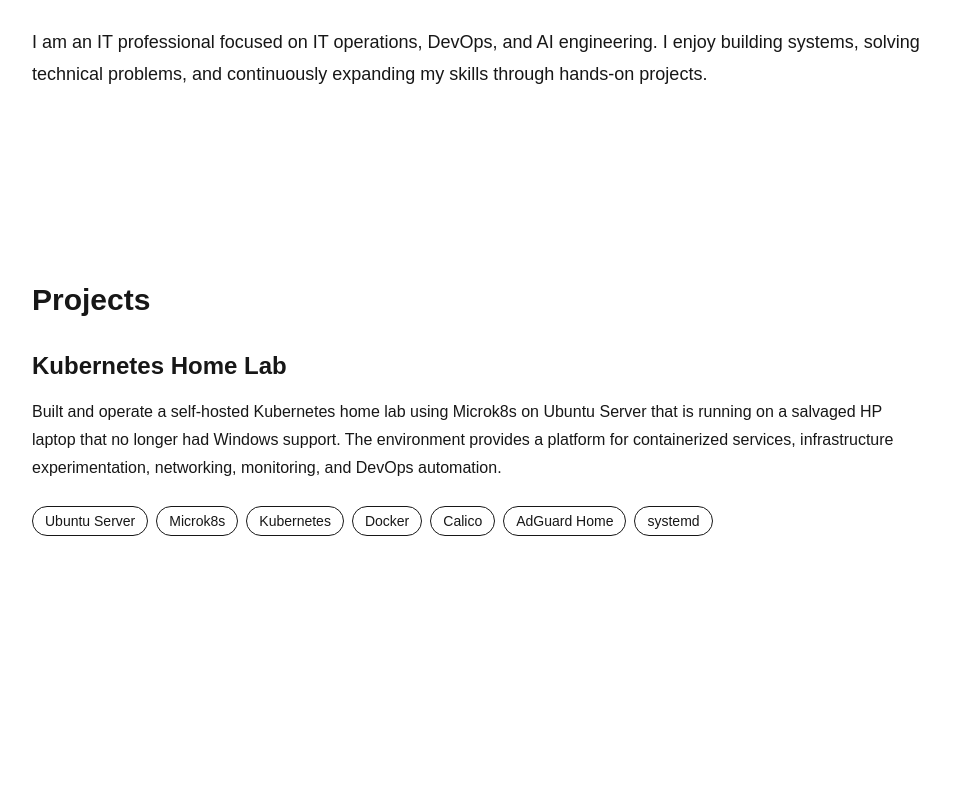
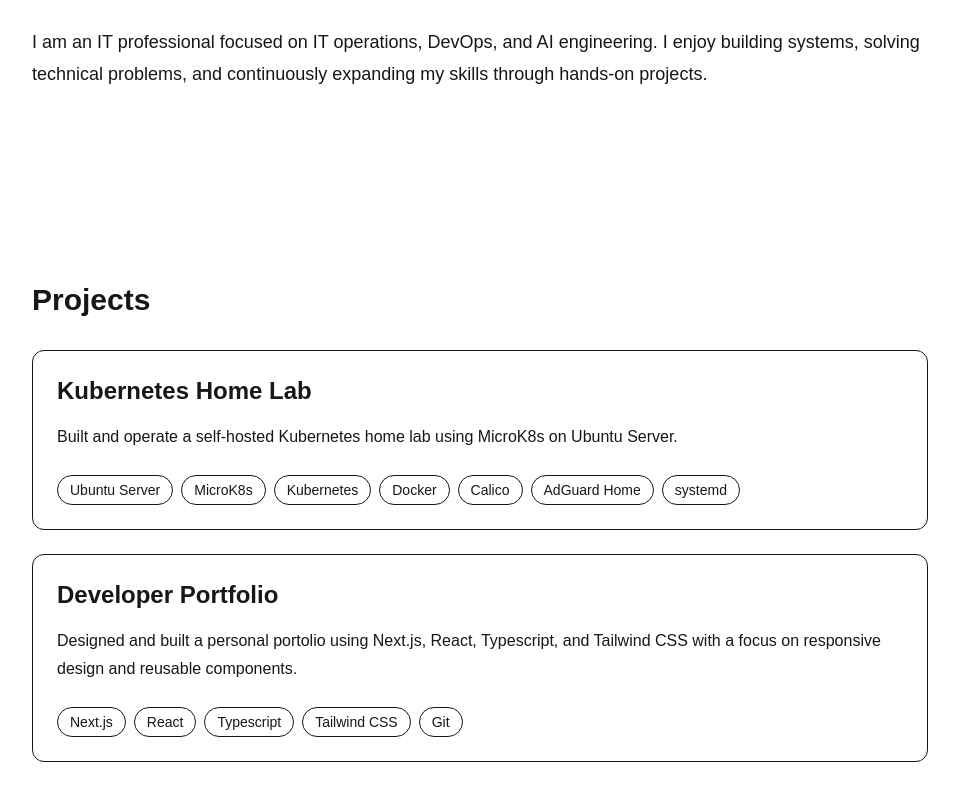
Before and after one commit to ivelwen/portfolio, a Next.js app: page / in a window 1280 px wide. Shown: the part 991-1791 px from the top of the page, without its empty margins (160-1119 px from the left). Before the commit the page ends 1623 px from the top, so only its background shows below. Built offline with nearby package versions, Linux system fonts and the light colour scheme.

Commit message:
Learned and implemented reusable project cards

```diff
--- /dev/null
+++ b/src/components/ProjectCard.tsx
@@ -0,0 +1,27 @@
+type ProjectCardProps = {
+    title: string;
+    description: string;
+    technologies: string[];
+    };
+
+export default function ProjectCard({
+    title,
+    description,
+    technologies,
+}: ProjectCardProps) {
+    return (
+        <article className="rounded-xl border p-6 transition-all hover:border-gray-500 hover:shadow-lg">
+            <h3 className="text-2xl font-semibold">{title}</h3>
+
+            <p className="mt-4 leading-7">{description}</p>
+
+            <div className="mt-6 flex flex-wrap gap-2">
+                {technologies.map((technology) => (
+                    <span key={technology} className="rounded-full border px-3 py-1 text-sm">
+                        {technology}
+                    </span>
+            ))}
+        </div>
+    </article>
+    );
+}
--- a/src/components/Projects.tsx
+++ b/src/components/Projects.tsx
@@ -1,30 +1,49 @@
-const technologies = [
+import ProjectCard from "@/components/ProjectCard";
+
+type Project = {
+    title: string;
+    description: string;
+    technologies: string[];
+};
+
+const projects: Project[] = [
+    {
+    title: "Kubernetes Home Lab",
+    description: "Built and operate a self-hosted Kubernetes home lab using MicroK8s on Ubuntu Server.",
+    technologies: [
           "Ubuntu Server",
-    "Microk8s",
+          "MicroK8s",
           "Kubernetes",
           "Docker",
           "Calico",
           "AdGuard Home",
-    "systemd"
+          "systemd",
+        ],
+    },
+    {
+        title: "Developer Portfolio",
+        description: "Designed and built a personal portolio using Next.js, React, Typescript, and Tailwind CSS with a focus on responsive design and reusable components.",
+        technologies: [
+            "Next.js",
+            "React",
+            "Typescript",
+            "Tailwind CSS",
+            "Git",
+        ],
+    },
 ];
+
 
 export default function Projects() {
     return (
         <section id="projects" className="px-6 py-24">
             <div className="mx-auto max-w-4xl">
                 <h2 className="text-3xl font-bold">Projects</h2>
-
-            <article className="mt-8">
-                <h3 className="text-2xl font-semibold">Kubernetes Home Lab</h3>
-                <p className="mt-4 leading-7">Built and operate a self-hosted Kubernetes home lab using Microk8s on Ubuntu Server that is running on a salvaged HP laptop that no longer had Windows support.  The environment provides a platform for containerized services, infrastructure experimentation, networking, monitoring, and DevOps automation.</p>
-            <div className="mt-6 flex flex-wrap gap-2">
-                {technologies.map((technology) => (
-                    <span key={technology} className="rounded-full border px-3 py-1 text-sm">
-                        {technology}
-                    </span>
+                <div className="mt-8 flex flex-col gap-6">
+                  {projects.map((project) => (
+                <ProjectCard key={project.title} title={project.title} description={project.description} technologies={project.technologies} />
                ))}
                 </div>
-            </article>
             </div>
         </section>
             );
```
Lines whose indentation alone changed are shown as unchanged.
